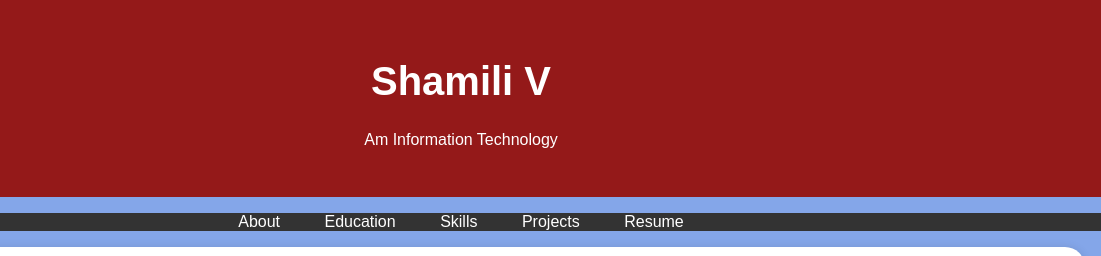
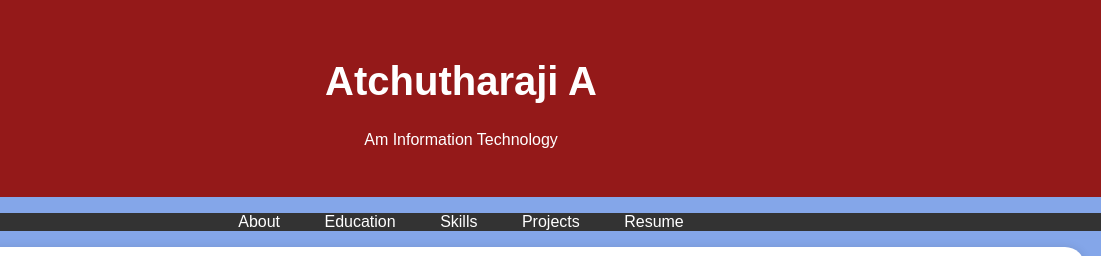
Before and after one commit to atchu007/digital-portfolio, a plain HTML site: page index.html in a window 1280 px wide. Shown: the top 256 px of the page, 179-1280 px from the left. Drawn offline with Linux system fonts and the light colour scheme.

Commit message:
Update index.html

```diff
--- a/index.html
+++ b/index.html
@@ -96,7 +96,7 @@
         <div class="header-content">
             <!-- Add your profile picture here -->
             <img src="Passport Photo.jpeg" alt="Your Profile Picture" class="profile-picture">
-            <h1>Shamili V</h1>
+            <h1>Atchutharaji A</h1>
             <p>Am Information Technology</p>
         </div>
     </header>
```
